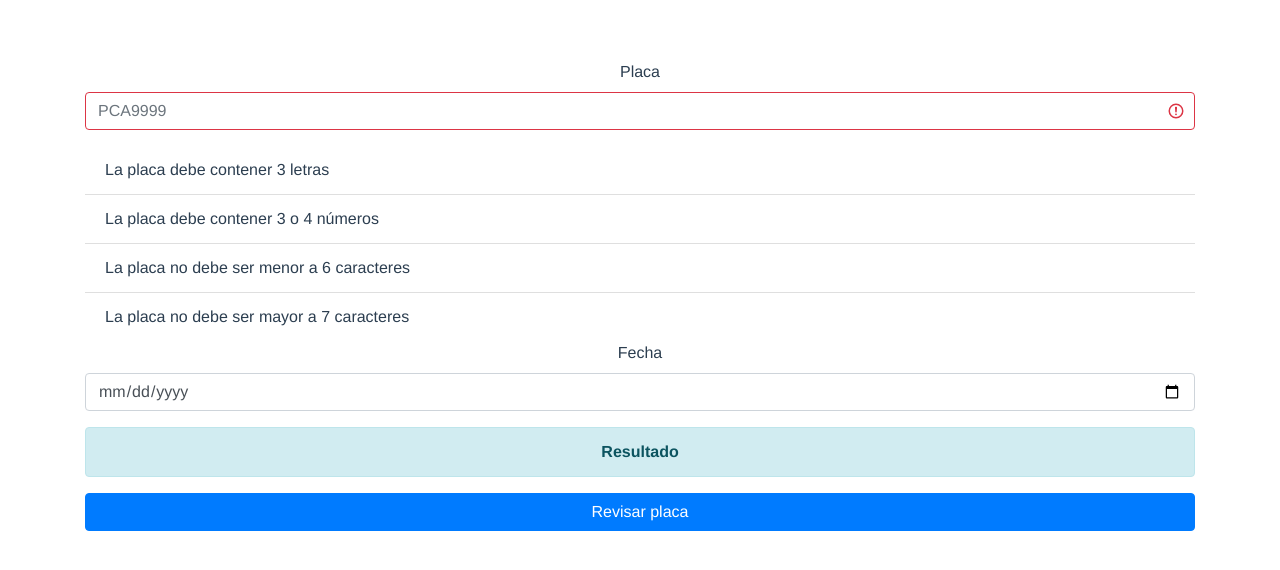
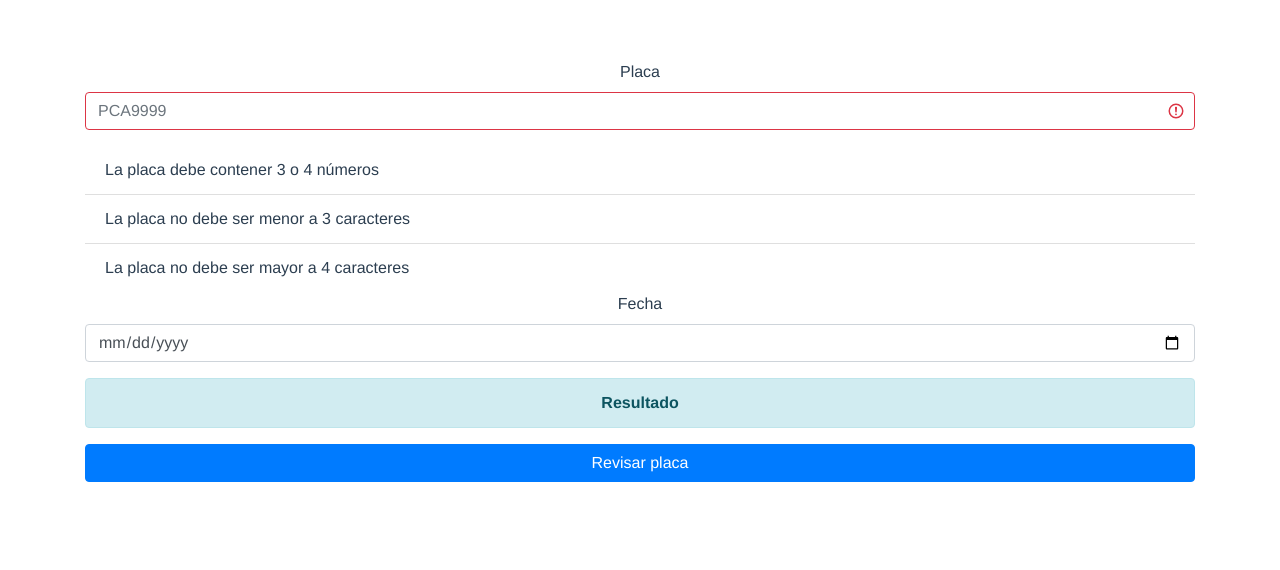
Before and after one commit to PedroAltamirano/pico-placa, a Vue app: page / in a window 1280 px wide. Shown: the top 570 px of the page. Built offline with nearby package versions, Linux system fonts and the light colour scheme.

Commit message:
placa solo numeros

```diff
--- a/src/App.vue
+++ b/src/App.vue
@@ -9,17 +9,15 @@
 				id="placa"
 				placeholder="PCA9999"
 				v-model="placa_input"
-				min="6"
-				max="7"
 				:class="{ 'is-invalid': comprobar }"
 				@keyup.enter="calcular"
 			/>
 		</div>
 		<ul class="list-group list-group-flush text-left">
-			<li class="list-group-item">La placa debe contener 3 letras</li>
+			<!-- <li class="list-group-item">La placa debe contener 3 letras</li> -->
 			<li class="list-group-item">La placa debe contener 3 o 4 números</li>
-			<li class="list-group-item">La placa no debe ser menor a 6 caracteres</li>
-			<li class="list-group-item">La placa no debe ser mayor a 7 caracteres</li>
+			<li class="list-group-item">La placa no debe ser menor a 3 caracteres</li>
+			<li class="list-group-item">La placa no debe ser mayor a 4 caracteres</li>
 		</ul>
 
 		<div class="form-group">
@@ -49,7 +47,8 @@ export default {
 	methods: {
 		calcular() {
 			console.log(this.placa_input);
-			if (!/^[a-zA-Z]{3}[0-9]{3,4}$/.test(this.placa_input)) {
+			// if (!/^[a-zA-Z]{3}[0-9]{3,4}$/.test(this.placa_input)) {
+			if (!/^[0-9]{3,4}$/.test(this.placa_input)) {
 				this.alert_type = 'alert-danger';
 				this.prediction = 'Placa incorrecta';
 			} else {
```
